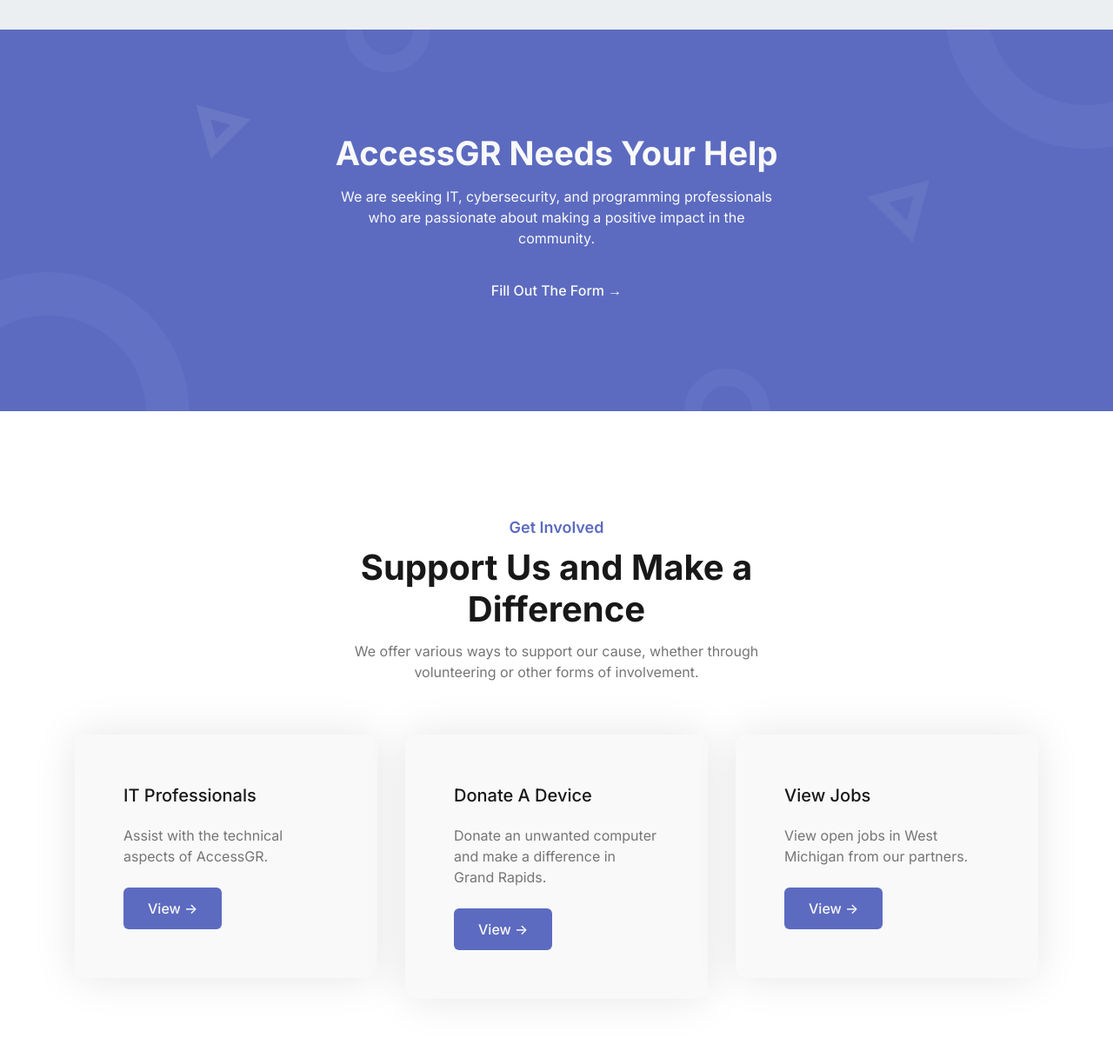
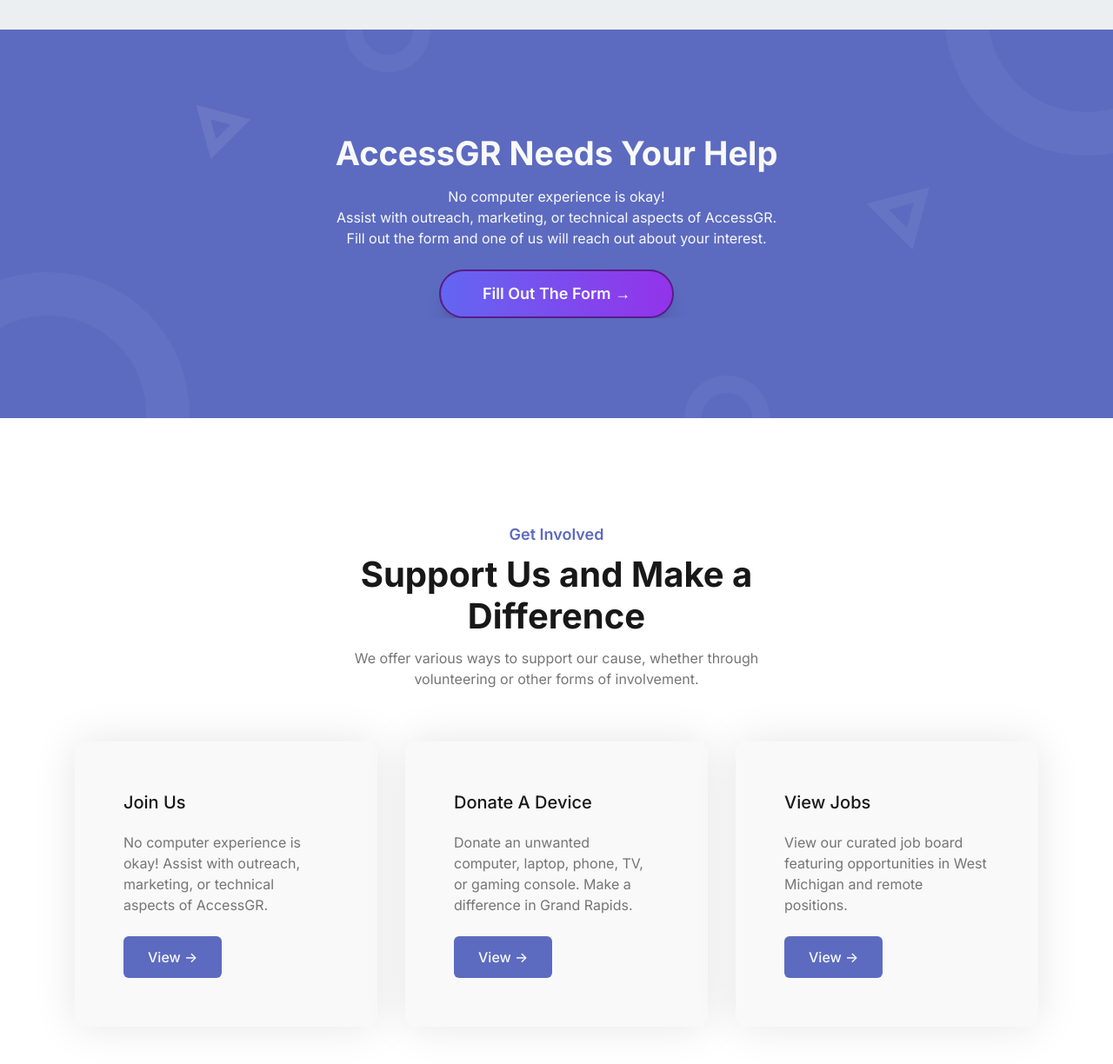
Before and after one commit to Sieep-Coding/accessGR-site, an Astro site: page / in a window 1280 px wide. Shown: the part 2029-3253 px from the top of the page at 87% size. Built offline with nearby package versions, Linux system fonts and the light colour scheme; Astro itself is replaced by a stand-in of ours.

Commit message:
tailwind styling and more copywriting

```diff
--- a/src/components/CTAsection.astro
+++ b/src/components/CTAsection.astro
@@ -10,10 +10,10 @@
               <!-- <span class="font-normal text-3xl md:text-[40px]"> Get Started Now </span> -->
             </h2>
             <p class="mb-6 mx-auto max-w-[515px] text-base leading-[1.5] text-white">
-              We are seeking IT, cybersecurity, and programming professionals who are passionate about making a positive impact in the community.
+              No computer experience is okay! <br>Assist with outreach, marketing, or technical aspects of AccessGR. Fill out the form and one of us will reach out about your interest.
             </p>
             <a href="#contact"
-              class="inline-flex items-center justify-center rounded-md bg-primary py-3 px-10 text-base font-medium text-white transition duration-300 ease-in-out hover:bg-blue-dark">
+              class="inline-flex items-center justify-center border-2 border-purple-900 rounded-full bg-gradient-to-r from-indigo-500 to-purple-600 py-3 px-12 text-lg font-semibold text-white shadow-xl transition-transform duration-500 ease-in-out hover:scale-105 hover:shadow-2xl hover:border-indigo-400">
              Fill Out The Form →
            </a>
           </div>
--- a/src/components/Pricingsection.astro
+++ b/src/components/Pricingsection.astro
@@ -2,18 +2,18 @@
 // Data for volunteer options
 const volunteerOptions = [
   {
-    role: "IT Professionals",
-    description: "Assist with the technical aspects of AccessGR.",
-    signUpLink: "",
+    role: "Join Us",
+    description: "No computer experience is okay! Assist with outreach, marketing, or technical aspects of AccessGR.",
+    signUpLink: "#contact",
   },
   {
     role: "Donate A Device",
-    description: "Donate an unwanted computer and make a difference in Grand Rapids.",
-    signUpLink: "",
+    description: "Donate an unwanted computer, laptop, phone, TV, or gaming console. Make a difference in Grand Rapids.",
+    signUpLink: "#contact",
   },
   {
     role: "View Jobs",
-    description: "View open jobs in West Michigan from our partners.",
+    description: "View our curated job board featuring opportunities in West Michigan and remote positions.",
     signUpLink: "/jobboard",
   },
 ];
```
